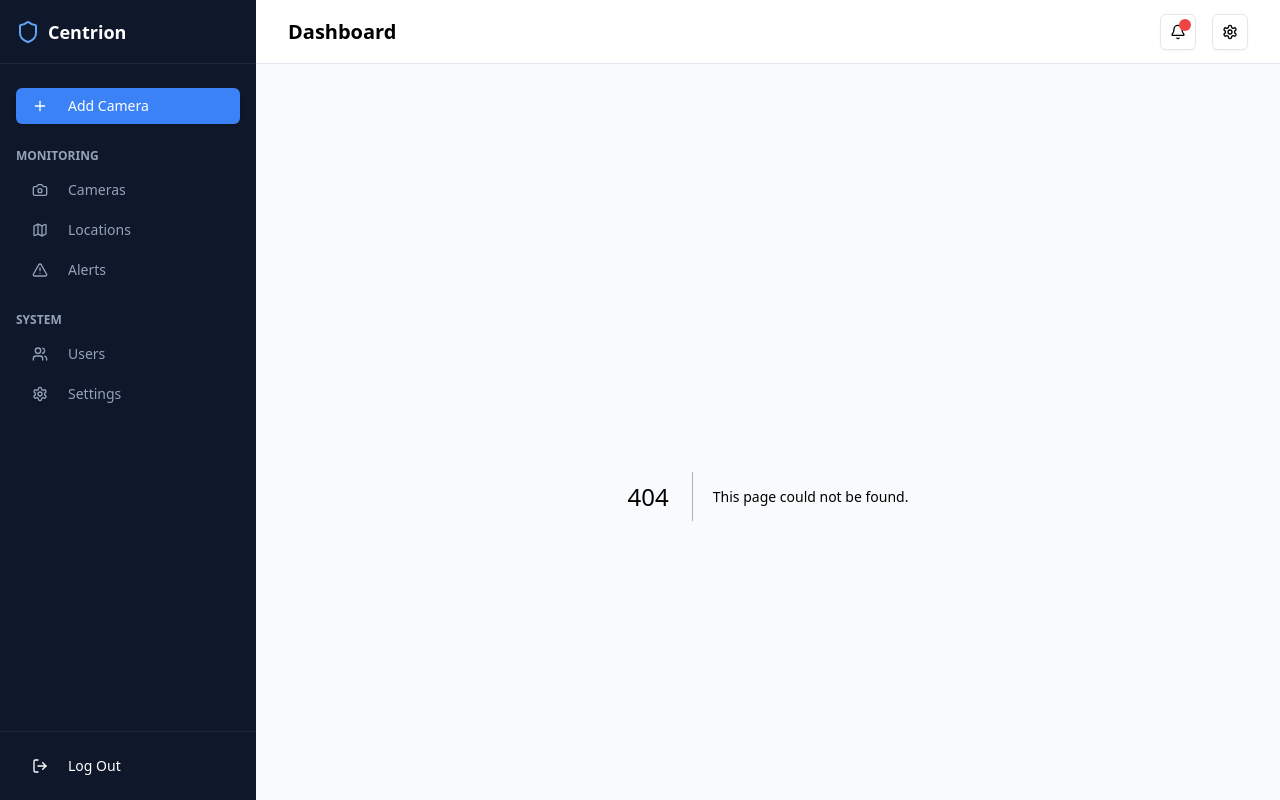
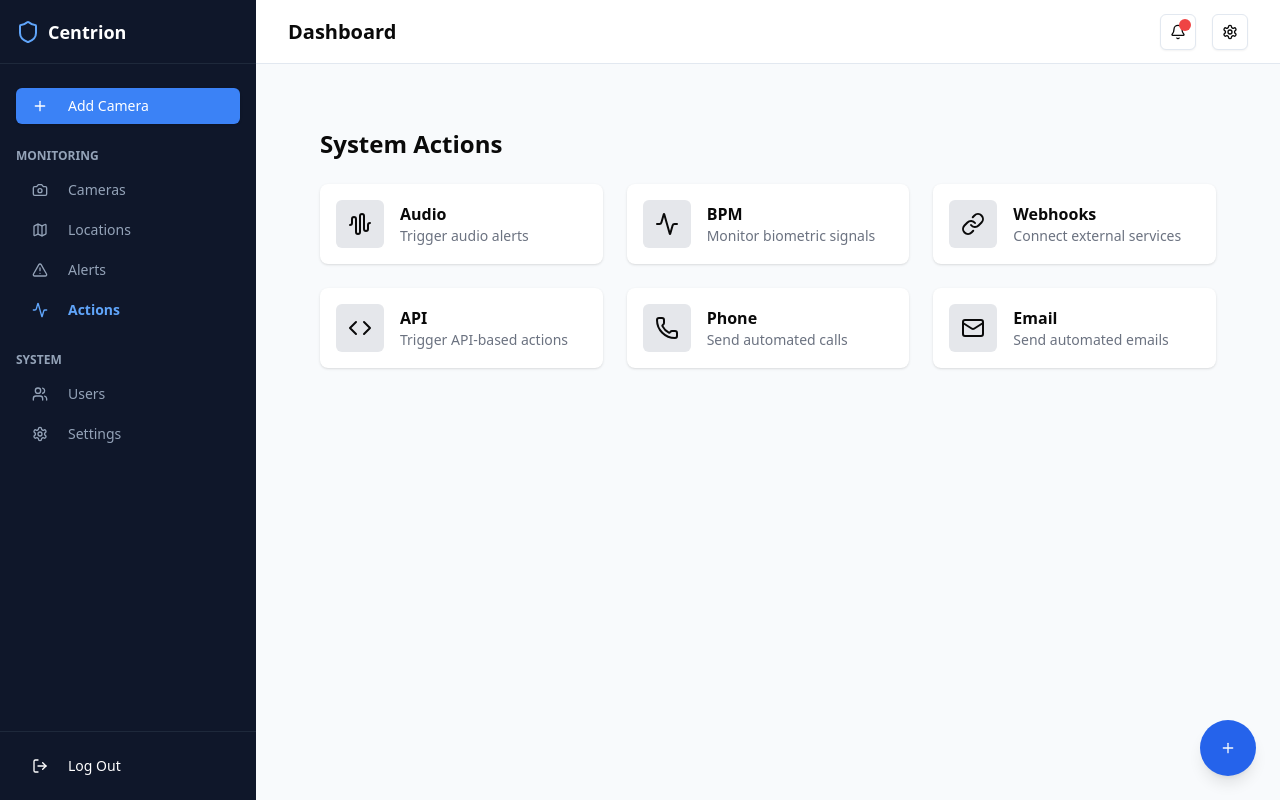
Before and after one commit to bryanChikwendu/HackIreland-Team21, a Next.js app in the folder centrion/: page /actions in a window 1280 px wide. Before the commit this address had no page. Built offline with nearby package versions, Linux system fonts and the light colour scheme.

Commit message:
actions page

```diff
--- /dev/null
+++ b/centrion/src/app/actions/page.jsx
@@ -0,0 +1,119 @@
+"use client";
+
+import { useState } from "react";
+import { Button } from "@/components/ui/button";
+import { Input } from "@/components/ui/input";
+import { Textarea } from "@/components/ui/textarea";
+import { AudioWaveform, Activity, Link, Code, Phone, Mail, Plus, X } from "lucide-react";
+
+export default function ActionsPage() {
+  const [isFormOpen, setIsFormOpen] = useState(false);
+  const [action, setAction] = useState({
+    title: "",
+    purpose: "",
+    action: "",
+  });
+
+  const handleChange = (e) => {
+    setAction({
+      ...action,
+      [e.target.name]: e.target.value,
+    });
+  };
+
+  const handleSubmit = (e) => {
+    e.preventDefault();
+    console.log("New Action:", action);
+    alert("Action added successfully!");
+    setIsFormOpen(false);
+  };
+
+  return (
+    <div className="p-6 lg:p-8">
+      <h1 className="text-2xl font-bold mb-6">System Actions</h1>
+
+      {/* Action Tiles */}
+      <div className="grid grid-cols-1 sm:grid-cols-2 lg:grid-cols-3 gap-6">
+        {[
+          { name: "Audio", icon: <AudioWaveform className="h-6 w-6" />, description: "Trigger audio alerts" },
+          { name: "BPM", icon: <Activity className="h-6 w-6" />, description: "Monitor biometric signals" },
+          { name: "Webhooks", icon: <Link className="h-6 w-6" />, description: "Connect external services" },
+          { name: "API", icon: <Code className="h-6 w-6" />, description: "Trigger API-based actions" },
+          { name: "Phone", icon: <Phone className="h-6 w-6" />, description: "Send automated calls" },
+          { name: "Email", icon: <Mail className="h-6 w-6" />, description: "Send automated emails" },
+        ].map((tile, index) => (
+          <div key={index} className="bg-white dark:bg-gray-800 p-4 rounded-lg shadow flex items-center space-x-4">
+            <div className="p-3 bg-gray-200 dark:bg-gray-700 rounded-md">{tile.icon}</div>
+            <div>
+              <h3 className="font-semibold">{tile.name}</h3>
+              <p className="text-sm text-gray-500 dark:text-gray-400">{tile.description}</p>
+            </div>
+          </div>
+        ))}
+      </div>
+
+      {/* Add Button */}
+      <Button
+        variant="default"
+        className="fixed bottom-6 right-6 rounded-full h-14 w-14 flex items-center justify-center shadow-lg"
+        onClick={() => setIsFormOpen(true)}
+      >
+        <Plus className="h-6 w-6" />
+      </Button>
+
+      {/* Add Action Form */}
+      {isFormOpen && (
+        <div className="fixed inset-0 bg-black/50 flex justify-center items-center z-50">
+          <div className="bg-white dark:bg-gray-900 p-6 rounded-lg shadow-md w-full max-w-md">
+            <div className="flex justify-between items-center mb-4">
+              <h2 className="text-lg font-semibold">Add New Action</h2>
+              <Button variant="ghost" size="icon" onClick={() => setIsFormOpen(false)}>
+                <X className="h-5 w-5" />
+              </Button>
+            </div>
+            <form onSubmit={handleSubmit} className="space-y-4">
+              <div>
+                <label className="block text-sm font-medium">Title</label>
+                <Input
+                  type="text"
+                  name="title"
+                  value={action.title}
+                  onChange={handleChange}
+                  required
+                  placeholder="Enter action title"
+                />
+              </div>
+
+              <div>
+                <label className="block text-sm font-medium">Description</label>
+                <Textarea
+                  name="description"
+                  value={action.description}
+                  onChange={handleChange}
+                  required
+                  placeholder="Describe the purpose of this action"
+                />
+              </div>
+
+              <div>
+                <label className="block text-sm font-medium">Action</label>
+                <Input
+                  type="text"
+                  name="action"
+                  value={action.action}
+                  onChange={handleChange}
+                  required
+                  placeholder="Enter action details"
+                />
+              </div>
+
+              <Button type="submit" className="w-full">
+                Add Action
+              </Button>
+            </form>
+          </div>
+        </div>
+      )}
+    </div>
+  );
+}
--- a/centrion/src/components/ui/sidebar.jsx
+++ b/centrion/src/components/ui/sidebar.jsx
@@ -2,7 +2,7 @@
 import { useEffect, useState } from "react";
 import Link from "next/link";
 import { usePathname } from "next/navigation";
-import { Camera, Map, AlertTriangle, Users, Settings, Shield, LogOut, X, Plus } from "lucide-react";
+import { Camera, Map, AlertTriangle, Users, Settings, Shield, LogOut, X, Plus, Activity } from "lucide-react";
 import { Button } from "@/components/ui/button";
 
 export function Sidebar({ isSidebarOpen, setIsSidebarOpen }) {
@@ -93,6 +93,20 @@ export function Sidebar({ isSidebarOpen, setIsSidebarOpen }) {
                   </Link>
                 </Button>
               </li>
+              <li>
+                <Button
+                  variant="ghost"
+                  className={`w-full justify-start ${
+                    pathname === "/actions" ? "text-blue-400 font-semibold" : "text-slate-400"
+                  }`}
+                  asChild
+                >
+                  <Link href="/actions">
+                    <Activity className="w-4 h-4 mr-3" />
+                    <span>Actions</span>
+                  </Link>
+                </Button>
+              </li>
             </ul>
           </div>
 
--- /dev/null
+++ b/centrion/src/components/ui/textarea.jsx
@@ -0,0 +1,12 @@
+"use client";
+
+export function Textarea({ className, ...props }) {
+  return (
+    <textarea
+      className={`w-full px-3 py-2 border rounded-md focus:outline-none resize-none ${
+        className || "border-gray-300 dark:border-gray-600 bg-white dark:bg-gray-800 text-black dark:text-white"
+      }`}
+      {...props}
+    />
+  );
+}
--- a/centrion/src/lib/mock-data.js
+++ b/centrion/src/lib/mock-data.js
@@ -4,7 +4,7 @@
 export const mockCameras = [
   {
     id: 'test-camera',
-    name: 'iPhone Camera',
+    name: 'Web camera',
     location: 'Here',
     type: 'Webcam',
     status: 'active'
@@ -28,7 +28,7 @@ export const mockCameras = [
 ]
 
 export const mockLocations = [
-  { cameraId: 'test-camera', name: 'iPhone Camera', lat: 53.3490173, lng: -6.2529201 },
+  { cameraId: 'test-camera', name: 'Web camera', lat: 53.3490173, lng: -6.2529201 },
   { cameraId: 'dublin-city', name: 'Dublin City', lat: 53.349805, lng: -6.260309 },
   { cameraId: 'bay', name: 'Bay', lat: 53.3032783, lng: -6.1334416 },
 ]
```
